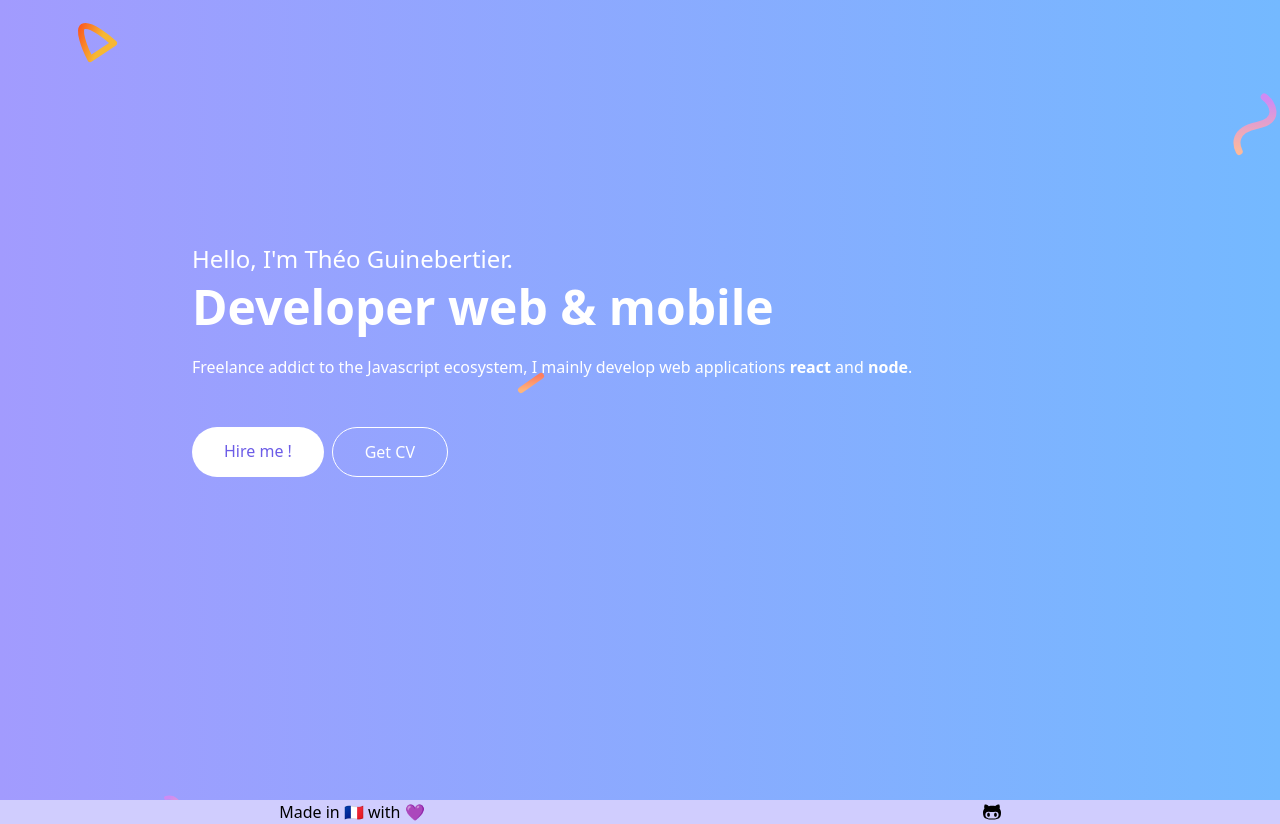
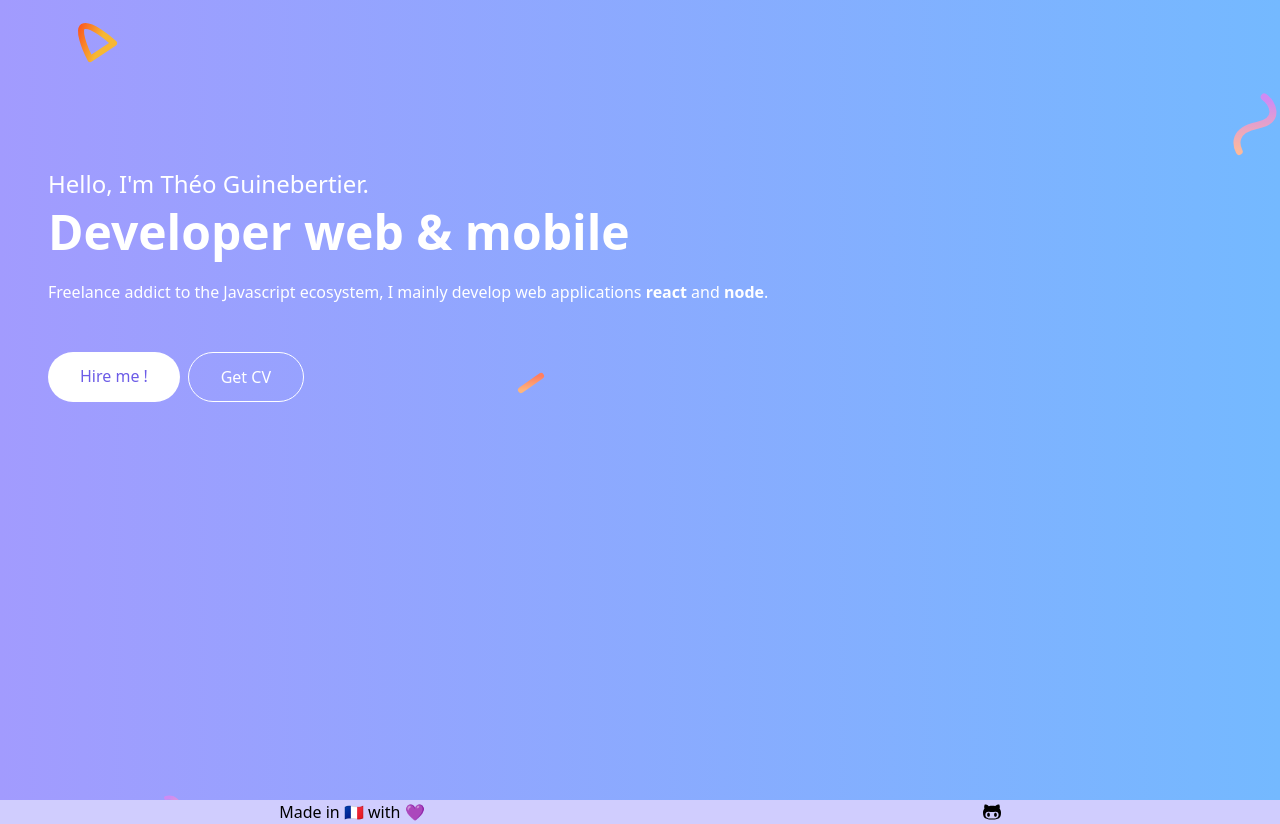
Before and after one commit to TheoGU/portfolio-v3, a Next.js app: page / in a window 1280 px wide. Built offline with nearby package versions, Linux system fonts and the light colour scheme.

Commit message:
:lipstick: remove flex

```diff
--- a/Layouts/WoHeader.jsx
+++ b/Layouts/WoHeader.jsx
@@ -3,8 +3,8 @@ import WoLink from "../components/WoLink";
 const WoHeader = () => {
     return (
         <header className="h-90vh text-white">
-            <main className="flex flex-row items-center h-full">
-                <section className="pl-12 xl:pl-48 h-96 flex justify-center flex-col">
+            <main className="flex items-center h-full">
+                <section className="pl-12 h-96 flex-col justify-center">
                     <h1 className="text-2xl ">Hello, I'm Théo Guinebertier.</h1>
                     <h2 className="text-5xl font-semibold mt-2">
                         Developer web & mobile
```
